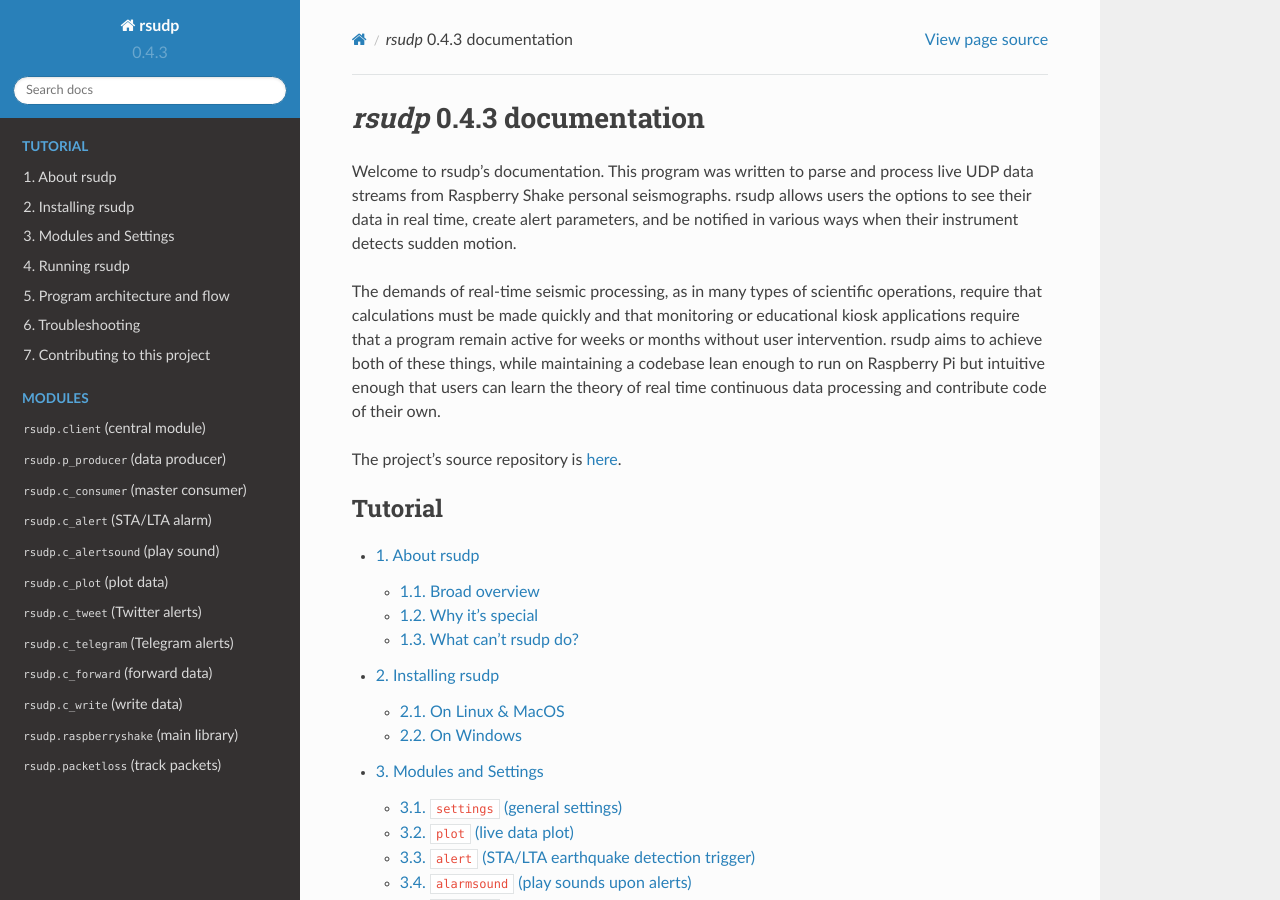
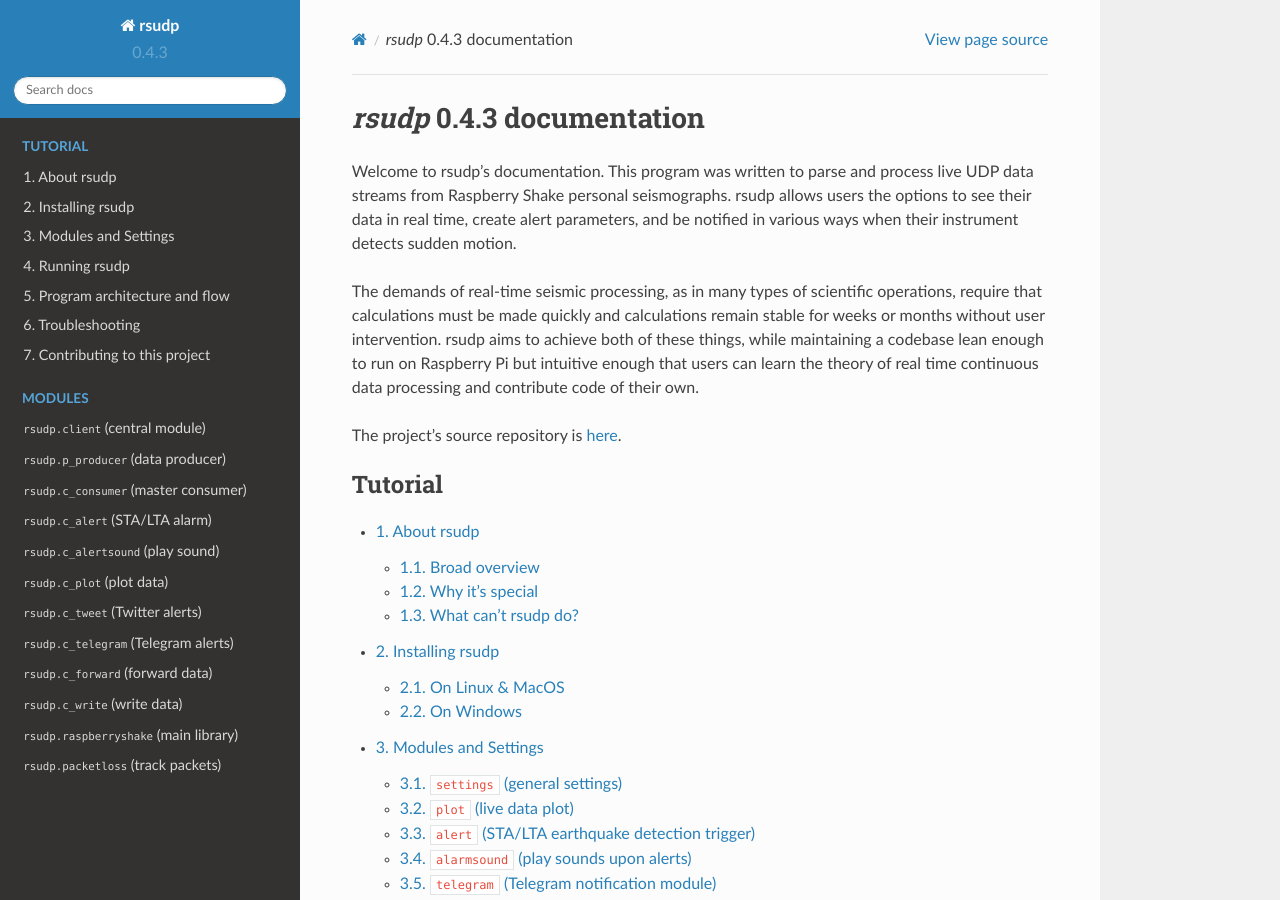
Before and after one commit to raspishake/rsudp, a Sphinx documentation site: the page built from docs/index.rst, in a window 1280 px wide and 900 px high. Built offline with Sphinx 7.4.7 and the Read the Docs theme 2.0.0, drawn with Linux system fonts in a browser that asks for light colours; the version number is read from the project's files by our own code.

Commit message:
reformatting

```diff
--- a/docs/index.rst
+++ b/docs/index.rst
@@ -1,9 +1,18 @@
 `rsudp` |version| documentation
 #####################################
 
-Welcome to rsudp's documentation. This program was written to parse and process live UDP data streams from Raspberry Shake personal seismographs. rsudp allows users the options to see their data in real time, create alert parameters, and be notified in various ways when their instrument detects sudden motion.
+Welcome to rsudp's documentation.
+This program was written to parse and process live UDP data streams from Raspberry Shake personal seismographs.
+rsudp allows users the options to see their data in real time, create alert parameters,
+and be notified in various ways when their instrument detects sudden motion.
 
-The demands of real-time seismic processing, as in many types of scientific operations, require that calculations must be made quickly and that monitoring or educational kiosk applications require that a program remain active for weeks or months without user intervention. rsudp aims to achieve both of these things, while maintaining a codebase lean enough to run on Raspberry Pi but intuitive enough that users can learn the theory of real time continuous data processing and contribute code of their own.
+The demands of real-time seismic processing, as in many types of scientific operations,
+require that calculations must be made quickly and
+calculations remain stable for weeks or months without user intervention.
+rsudp aims to achieve both of these things,
+while maintaining a codebase lean enough to run on Raspberry Pi
+but intuitive enough that users can learn the theory of
+real time continuous data processing and contribute code of their own.
 
 The project's source repository is `here <https://github.com/raspishake/rsudp>`_.
 
```
